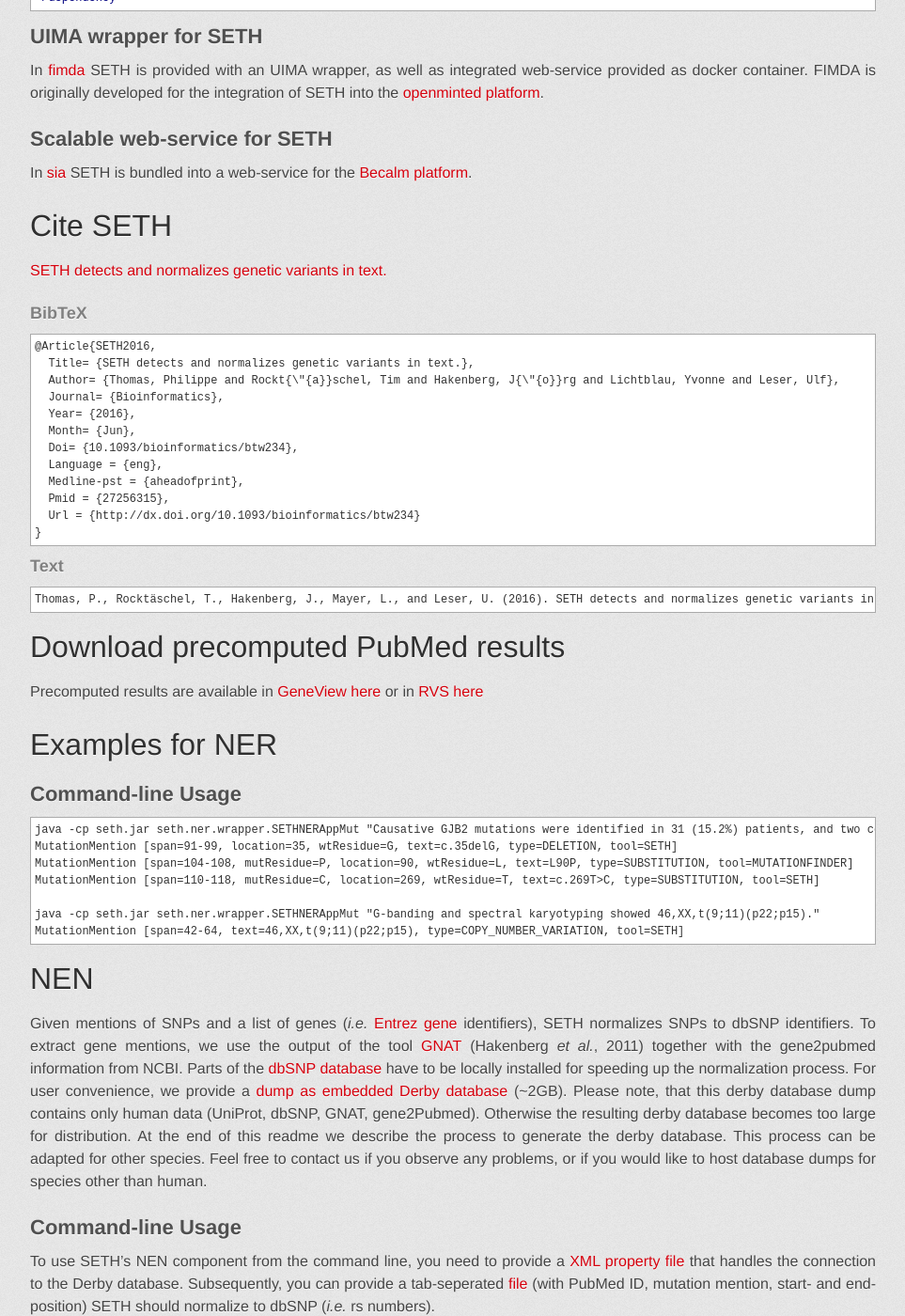
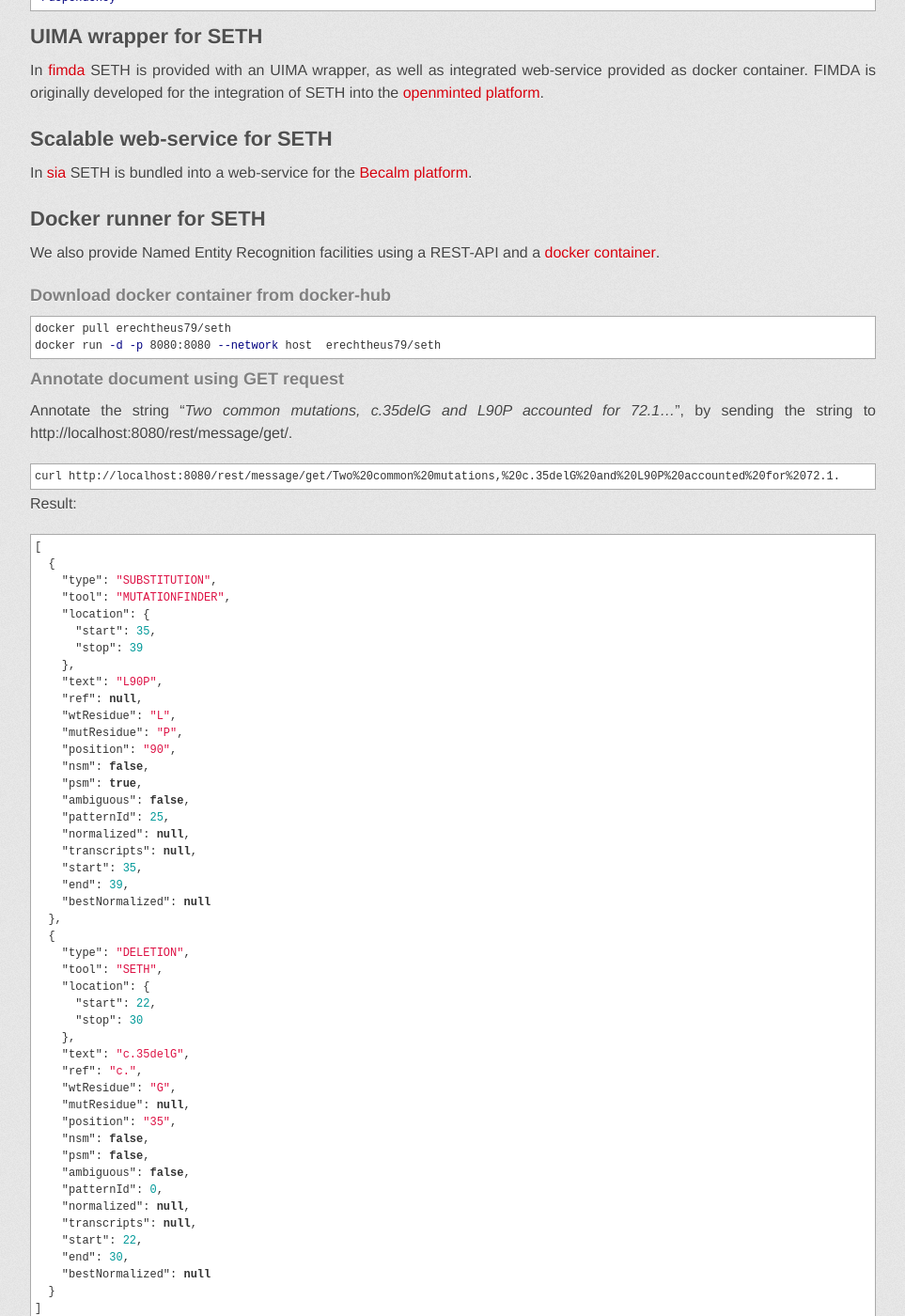
Before and after one commit to rockt/SETH, a Jekyll site: the page built from index.md, in a window 1280 px wide and 1400 px high, scrolled down 1907 px. Shown: the whole window at 94% size, without its empty margins (158-1121 px from the left). Built offline with Jekyll 4.4.1, drawn with Linux system fonts in a browser that asks for light colours; some web fonts are replaced.

Commit message:
Added docker to markdown

````diff
--- a/index.md
+++ b/index.md
@@ -66,6 +66,73 @@
 
 ## Scalable web-service for SETH
 In [sia](https://github.com/Erechtheus/sia) SETH is bundled into a web-service for the [Becalm platform](http://becalm.eu/api).
+
+## Docker runner for SETH
+We also provide Named Entity Recognition facilities using a REST-API and a [docker container](https://hub.docker.com/repository/docker/erechtheus79/seth).
+
+### Download docker container from docker-hub
+```bash
+docker pull erechtheus79/seth
+docker run -d -p 8080:8080 --network host  erechtheus79/seth
+```
+### Annotate document using GET request
+Annotate the string "*Two common mutations, c.35delG and L90P accounted for 72.1...*", by sending the string to http://localhost:8080/rest/message/get/.
+
+ ```bash
+curl http://localhost:8080/rest/message/get/Two%20common%20mutations,%20c.35delG%20and%20L90P%20accounted%20for%2072.1.
+```
+
+Result:
+```json
+[
+  {
+    "type": "SUBSTITUTION",
+    "tool": "MUTATIONFINDER",
+    "location": {
+      "start": 35,
+      "stop": 39
+    },
+    "text": "L90P",
+    "ref": null,
+    "wtResidue": "L",
+    "mutResidue": "P",
+    "position": "90",
+    "nsm": false,
+    "psm": true,
+    "ambiguous": false,
+    "patternId": 25,
+    "normalized": null,
+    "transcripts": null,
+    "start": 35,
+    "end": 39,
+    "bestNormalized": null
+  },
+  {
+    "type": "DELETION",
+    "tool": "SETH",
+    "location": {
+      "start": 22,
+      "stop": 30
+    },
+    "text": "c.35delG",
+    "ref": "c.",
+    "wtResidue": "G",
+    "mutResidue": null,
+    "position": "35",
+    "nsm": false,
+    "psm": false,
+    "ambiguous": false,
+    "patternId": 0,
+    "normalized": null,
+    "transcripts": null,
+    "start": 22,
+    "end": 30,
+    "bestNormalized": null
+  }
+]
+```
+
+
 
 # Cite SETH
 [SETH detects and normalizes genetic variants in text.](http://www.ncbi.nlm.nih.gov/pubmed/?term=27256315)
````
